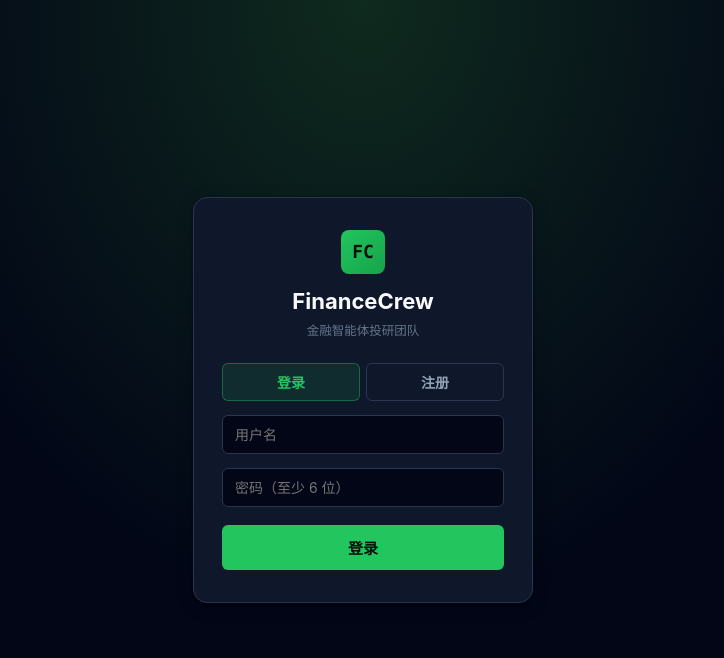
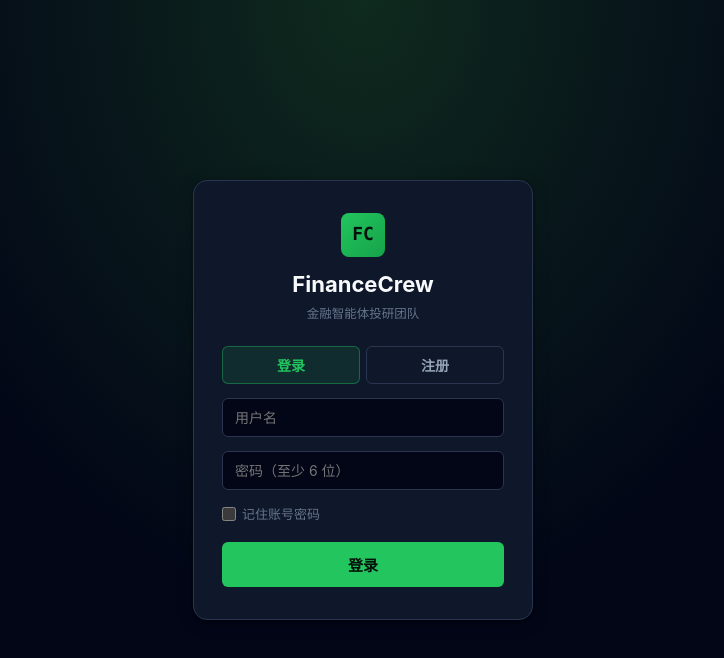
Before and after one commit to 2788949485/finance, a React (Vite) app in the folder frontend/: page / in a window 1280 px wide. Shown: the top 658 px of the page, without its empty margins (277-1001 px from the left). Built offline with nearby package versions, Linux system fonts and the light colour scheme.

Commit message:
fix(news): 新闻标题前30字必须含股票核心词(过滤正文碰巧提到的不相关新闻) + feat(auth): 登录页记住账号密码(localStorage)

```diff
--- a/frontend/src/App.css
+++ b/frontend/src/App.css
@@ -384,6 +384,8 @@ button.ghost:hover { color: var(--text); border-color: var(--text-3); background
 .login-tabs button { flex: 1; padding: 8px; }
 .login-tabs button.active { color: var(--up); border-color: rgba(34, 197, 94, 0.4); background: var(--up-bg); }
 .login-btn { padding: 12px; font-size: 15px; margin-top: 4px; }
+.login-remember { display: flex; align-items: center; gap: 6px; font-size: 13px; color: var(--text-3); cursor: pointer; user-select: none; }
+.login-remember input { width: 14px; height: 14px; accent-color: var(--accent); }
 
 /* ---------- 顶部用户菜单 ---------- */
 .user-menu { display: flex; align-items: center; gap: 8px; }
--- a/frontend/src/LoginPage.tsx
+++ b/frontend/src/LoginPage.tsx
@@ -4,8 +4,9 @@ import type { AuthResponse } from './types'
 
 export default function LoginPage({ onLogin }: { onLogin: (r: AuthResponse) => void }) {
   const [mode, setMode] = useState<'login' | 'register'>('login')
-  const [username, setUsername] = useState('')
-  const [password, setPassword] = useState('')
+  const [username, setUsername] = useState(localStorage.getItem('fc_remember_user') || '')
+  const [password, setPassword] = useState(localStorage.getItem('fc_remember_pass') || '')
+  const [remember, setRemember] = useState(!!localStorage.getItem('fc_remember_user'))
   const [error, setError] = useState('')
   const [busy, setBusy] = useState(false)
 
@@ -19,6 +20,13 @@ export default function LoginPage({ onLogin }: { onLogin: (r: AuthResponse) => v
     try {
       const r = mode === 'login' ? await api.login(username.trim(), password) : await api.register(username.trim(), password)
       setToken(r.token)
+      if (remember) {
+        localStorage.setItem('fc_remember_user', username.trim())
+        localStorage.setItem('fc_remember_pass', password)
+      } else {
+        localStorage.removeItem('fc_remember_user')
+        localStorage.removeItem('fc_remember_pass')
+      }
       onLogin(r)
     } catch (e) {
       setError(e instanceof Error ? e.message : '操作失败')
@@ -41,6 +49,10 @@ export default function LoginPage({ onLogin }: { onLogin: (r: AuthResponse) => v
         </div>
         <input placeholder="用户名" value={username} onChange={(e) => setUsername(e.target.value)} />
         <input placeholder="密码（至少 6 位）" type="password" value={password} onChange={(e) => setPassword(e.target.value)} onKeyDown={(e) => e.key === 'Enter' && submit()} />
+        <label className="login-remember">
+          <input type="checkbox" checked={remember} onChange={(e) => setRemember(e.target.checked)} />
+          <span>记住账号密码</span>
+        </label>
         {error && <div className="error-box">{error}</div>}
         <button onClick={submit} disabled={busy} className="login-btn">
           {busy ? '处理中...' : mode === 'login' ? '登录' : '注册并登录'}
```
Also changed, not shown: 1 other file (tests, documents, lock files or other folders).
